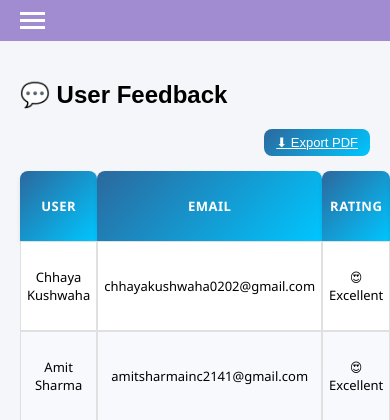
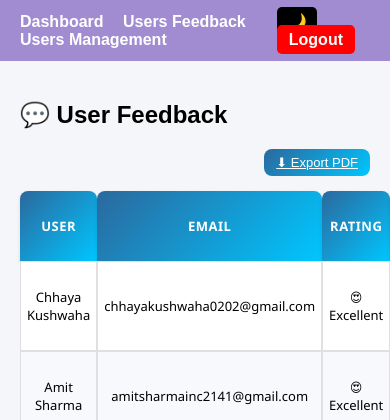
Before and after one commit to Chhayakushwaha02/Smart-Health-plus-Website, a Flask app: page /admin/feedback in a window 390 px wide; the page is wider, and only the part inside the window is pictured. Shown: the top 420 px of that part. Run offline with Flask 3, Linux system fonts and the light colour scheme; a user stored in the database is signed in; data comes from the database, SQL or seed files in the repository.

Commit message:
Update base.html

```diff
--- a/templates/base.html
+++ b/templates/base.html
@@ -35,7 +35,6 @@
             display: flex;
             justify-content: space-between;
             align-items: center;
-            position: relative;
         }
 
         .nav-left a,
@@ -69,68 +68,28 @@
         .container {
             padding: 20px;
         }
-
-        /* ===== MOBILE NAVBAR ===== */
-        /* Hamburger menu button */
-        .hamburger {
-            display: none;
-            flex-direction: column;
-            cursor: pointer;
-            gap: 4px;
-        }
-
-        .hamburger div {
-            width: 25px;
-            height: 3px;
-            background: white;
-        }
-
-        @media screen and (max-width: 768px) {
-            nav {
-                flex-wrap: wrap;
-            }
-
-            .nav-left, .nav-right {
-                display: none;
-                flex-direction: column;
-                width: 100%;
-                background: var(--nav-bg);
-                margin-top: 10px;
-            }
-
-            .nav-left a, .nav-right a {
-                margin: 10px;
-            }
-
-            .hamburger {
-                display: flex;
-            }
-
-            /* Show nav when active */
-            .nav-left.active, .nav-right.active {
-                display: flex;
-            }
-        }
     </style>
 </head>
 
 <body>
 
 <nav>
-    <div style="display: flex; align-items: center; justify-content: space-between; width: 100%;">
     <!-- LEFT MENU -->
 <div class="nav-left">
+
 {% if session.get("role") == "admin" %}
     <a href="/admin/dashboard"> Dashboard</a>
     <a href="/admin/feedback"> Users Feedback</a>
     <a href="/admin/users">Users Management</a>
 {% else %}
+
     {% if session.get("gender") == "female" %}
         <a href="/female/dashboard">Dashboard</a>
-                    <a href="/period">Period Tracker</a>
+        <a href="/period">Period Tracker</a>  <!-- Added here right after Dashboard -->
     {% else %}
         <a href="/dashboard">Dashboard</a>
     {% endif %}
+
     <a href="/sleep">Sleep</a>
     <a href="/hydration">Hydration</a>
     <a href="/nutrition">Nutrition</a>
@@ -140,23 +99,21 @@
     <a href="/reminder">Reminder</a>
     <a href="/goal">Goals</a>
     <a href="/recommendation">Recommendations</a>
+
+    {% if session.get("gender") == "female" %}
         <a href="/chatbot">Chatbot</a>
+    {% else %}
+        <a href="/chatbot">Chatbot</a>
+    {% endif %}
+
     <a href="/profile">Profile</a>
 {% endif %}
-        </div>
-
-        <!-- Hamburger button -->
-        <div class="hamburger" onclick="toggleMobileMenu()">
-            <div></div>
-            <div></div>
-            <div></div>
 </div>
 
     <!-- RIGHT MENU -->
     <div class="nav-right">
         <span class="dark-toggle" onclick="toggleDark()">🌙</span>
         <a href="/logout" class="logout-btn">Logout</a>
-        </div>
     </div>
 </nav>
 
@@ -173,12 +130,6 @@
     if (localStorage.getItem("darkMode") === "true") {
         document.body.classList.add("dark");
     }
-
-    // ===== MOBILE MENU TOGGLE =====
-    function toggleMobileMenu() {
-        document.querySelector(".nav-left").classList.toggle("active");
-        document.querySelector(".nav-right").classList.toggle("active");
-    }
 </script>
 
 </body>
```
Lines whose indentation alone changed are shown as unchanged.
